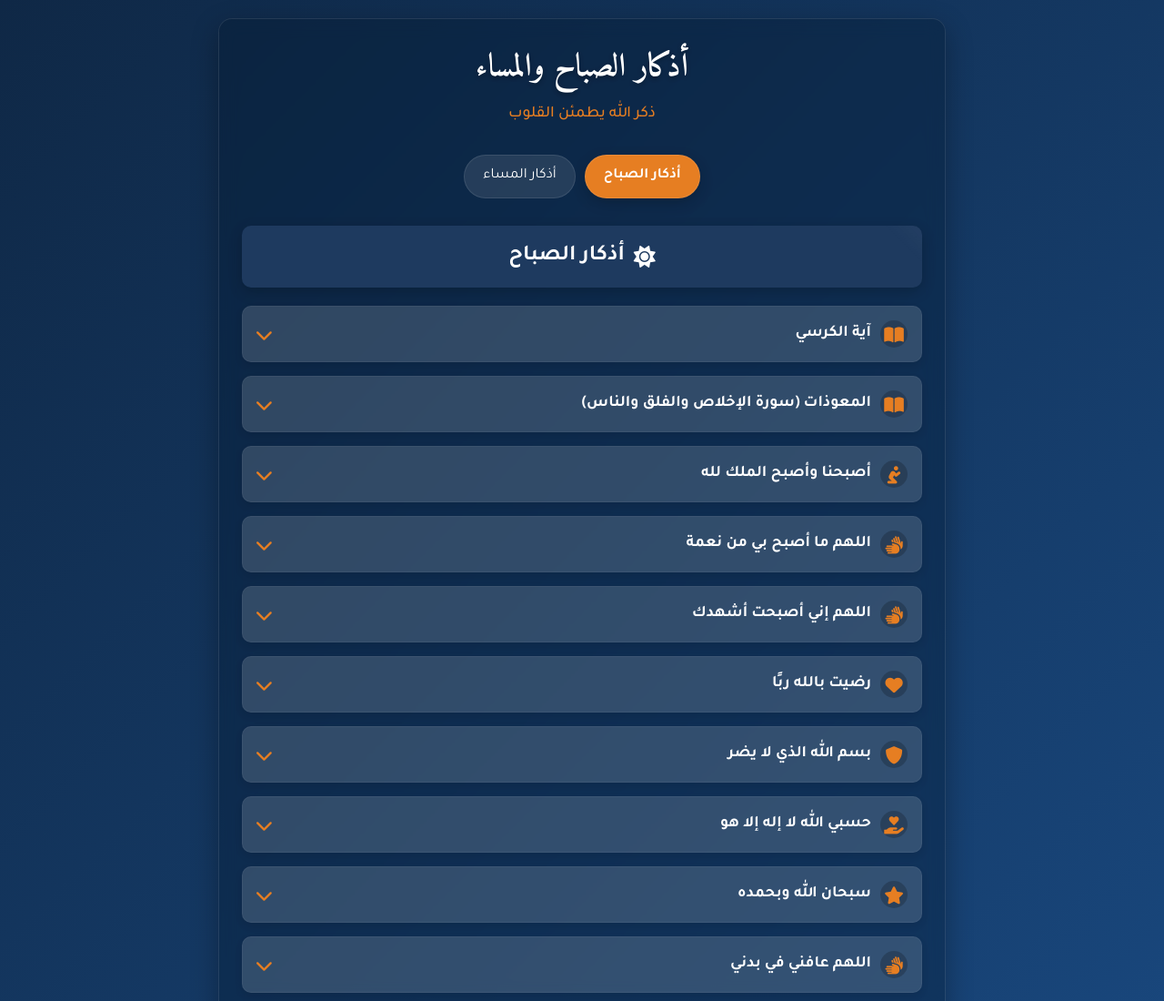
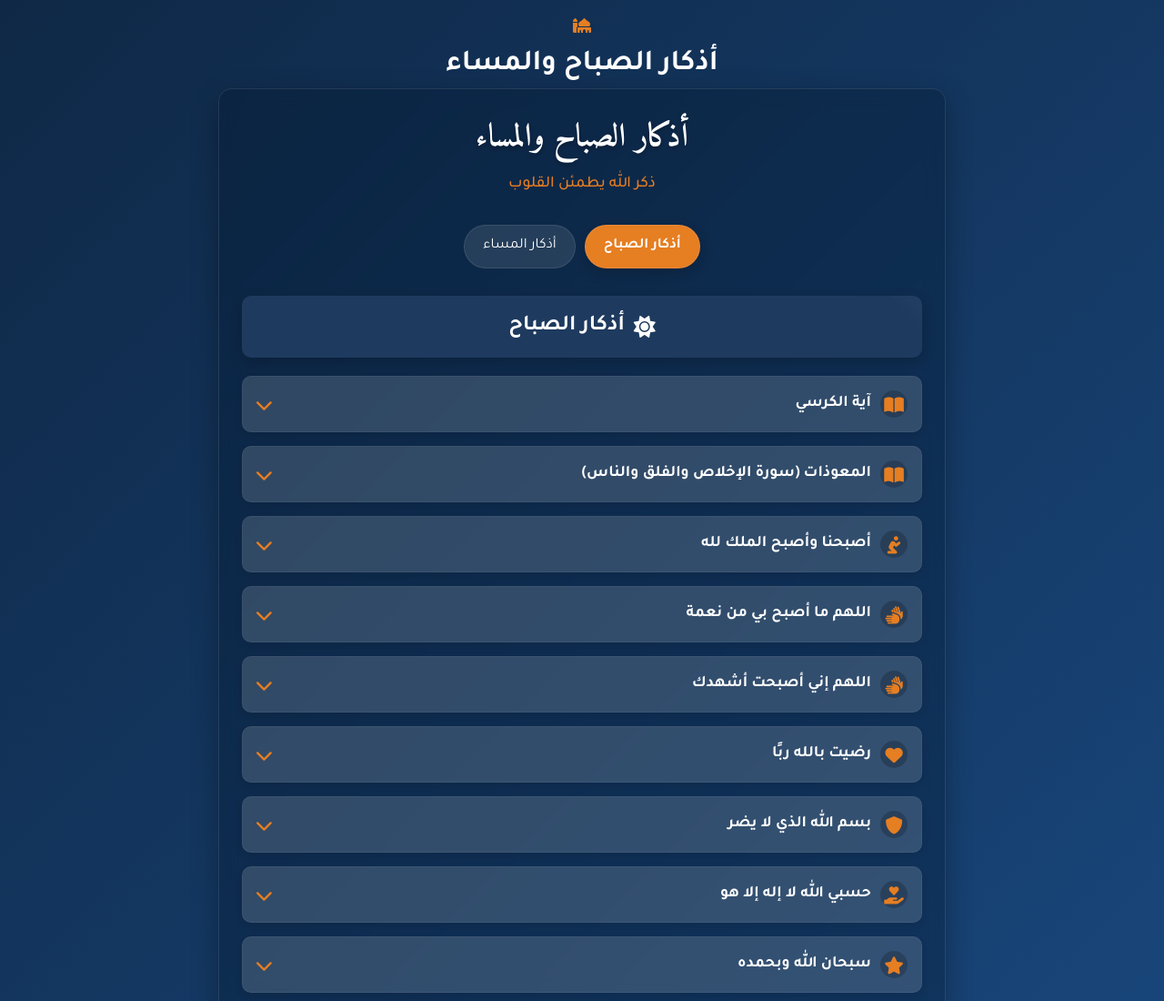
Before and after one commit to HSG116/---, a plain HTML site: page index.html in a window 1280 px wide. Shown: the top 1100 px of the page at 91% size. Drawn offline with Linux system fonts and the light colour scheme.

Commit message:
Update index.html

```diff
--- a/index.html
+++ b/index.html
@@ -3,13 +3,22 @@
 <head>
     <meta charset="UTF-8">
     <meta name="viewport" content="width=device-width, initial-scale=1.0">
-    <title>أذكار الصباح - المساء</title>
+    <title>نور الإسلام - التطبيق الشامل</title>
 
     <!-- ربط ملفات الأيقونات و CSS -->
     <link rel="stylesheet" href="https://cdnjs.cloudflare.com/ajax/libs/font-awesome/6.0.0/css/all.min.css">
     <link rel="stylesheet" href="assets/style.css">
 </head>
 <body>
+
+    <!-- المقدمة المتحركة -->
+    <div class="intro-screen">
+        <div class="intro-content">
+            <i class="fa-solid fa-mosque intro-icon" style="color: #e67e22;"></i>
+            <h1 class="intro-title">أذكار الصباح والمساء</h1>
+            <p class="intro-subtitle">  </p>
+        </div>
+    </div>
 
 
     <div class="container">
```
